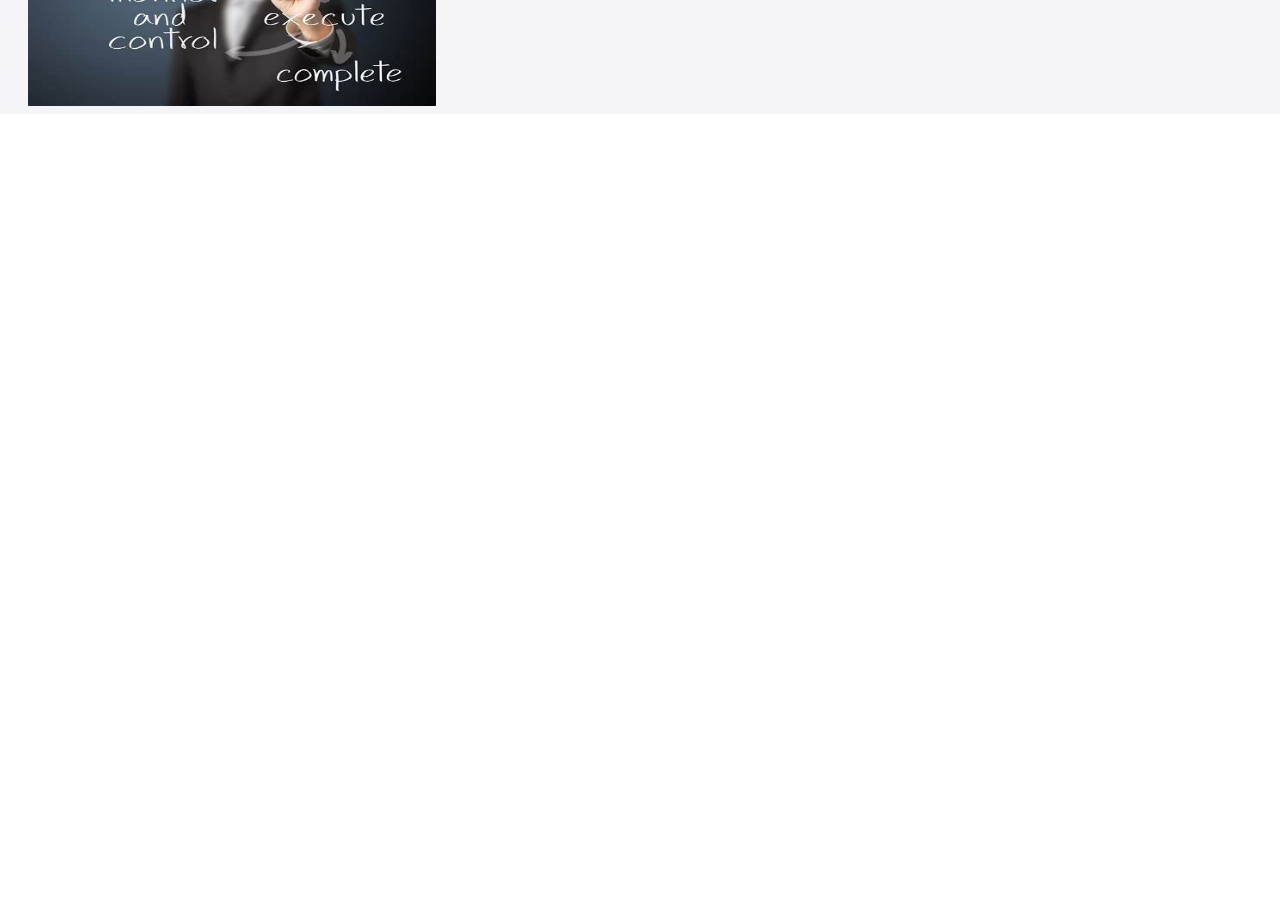
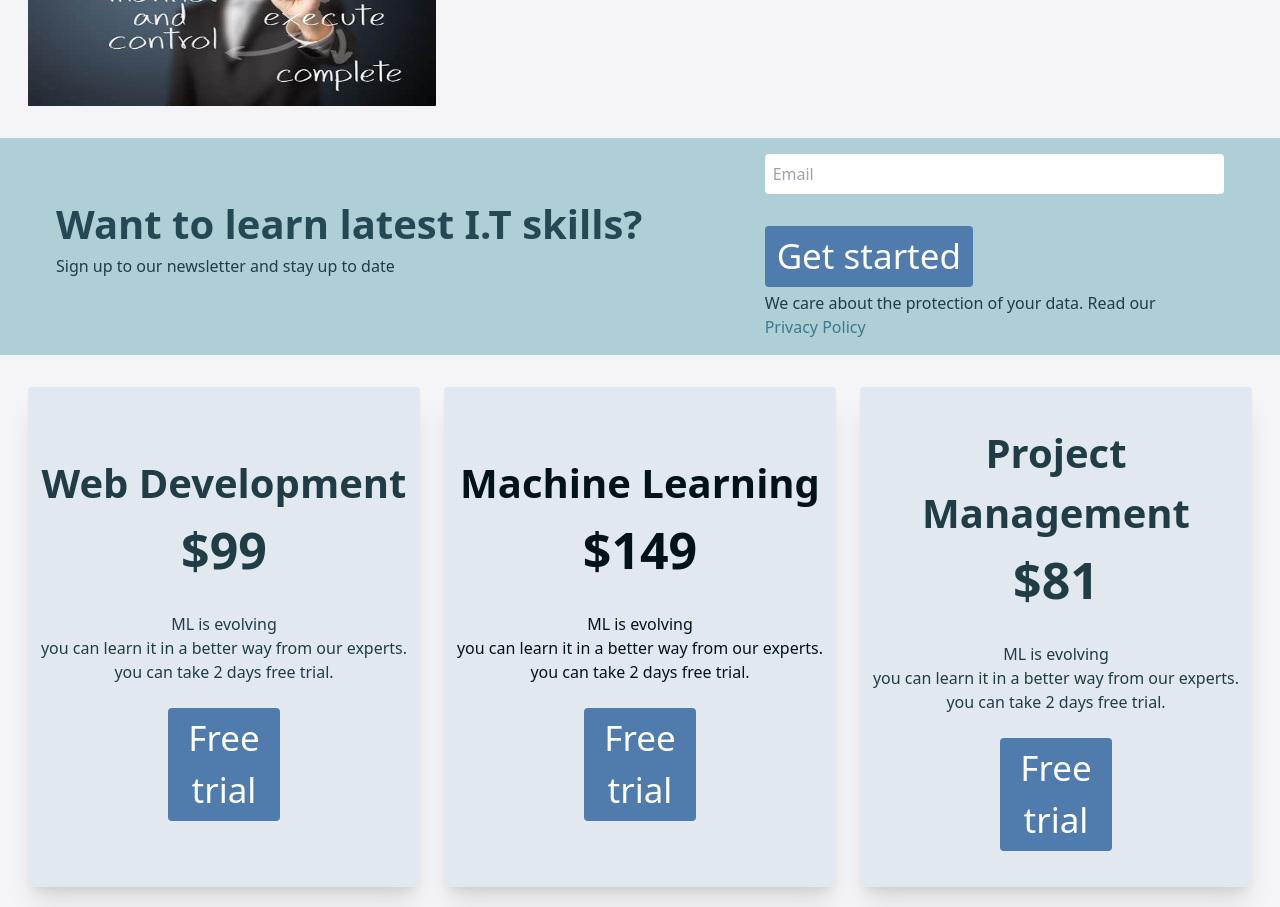
Before and after one commit to naveen1m/Reactjs-projects, a React (Create React App) app in the folder 02_website/: page / in a window 1280 px wide. Shown: the part 1340-2247 px from the top of the page. Before the commit the page ends 1454 px from the top, so only its background shows below. Built offline with nearby package versions, Linux system fonts and the light colour scheme.

Commit message:
updated with new components

```diff
--- a/02_website/src/App.jsx
+++ b/02_website/src/App.jsx
@@ -7,6 +7,8 @@ import Learn from './components/Learn';
 import webImg from './assets/img/web dev.jpeg'
 import ml from "./assets/img/ml.jpeg"
 import pm from "./assets/img/pm.jpeg"
+import NewsLetter from './components/NewsLetter';
+import Plans from './components/Plans';
 
 const web = 'Web Development';
 const webInfo = 'Web development creates websites through coding and design. It includes front-end and back-end development and aims to create user-friendly, secure, and visually appealing websites.'
@@ -24,6 +26,8 @@ function App() {
       <Learn techName={web} info={webInfo} image={webImg} />
       <Learn techName={ML} info={mlInfo} image={ml} />
       <Learn techName={PM} info={pmInfo} image={pm} />
+      <NewsLetter />
+      <Plans />
     </div>
   );
 }
```
